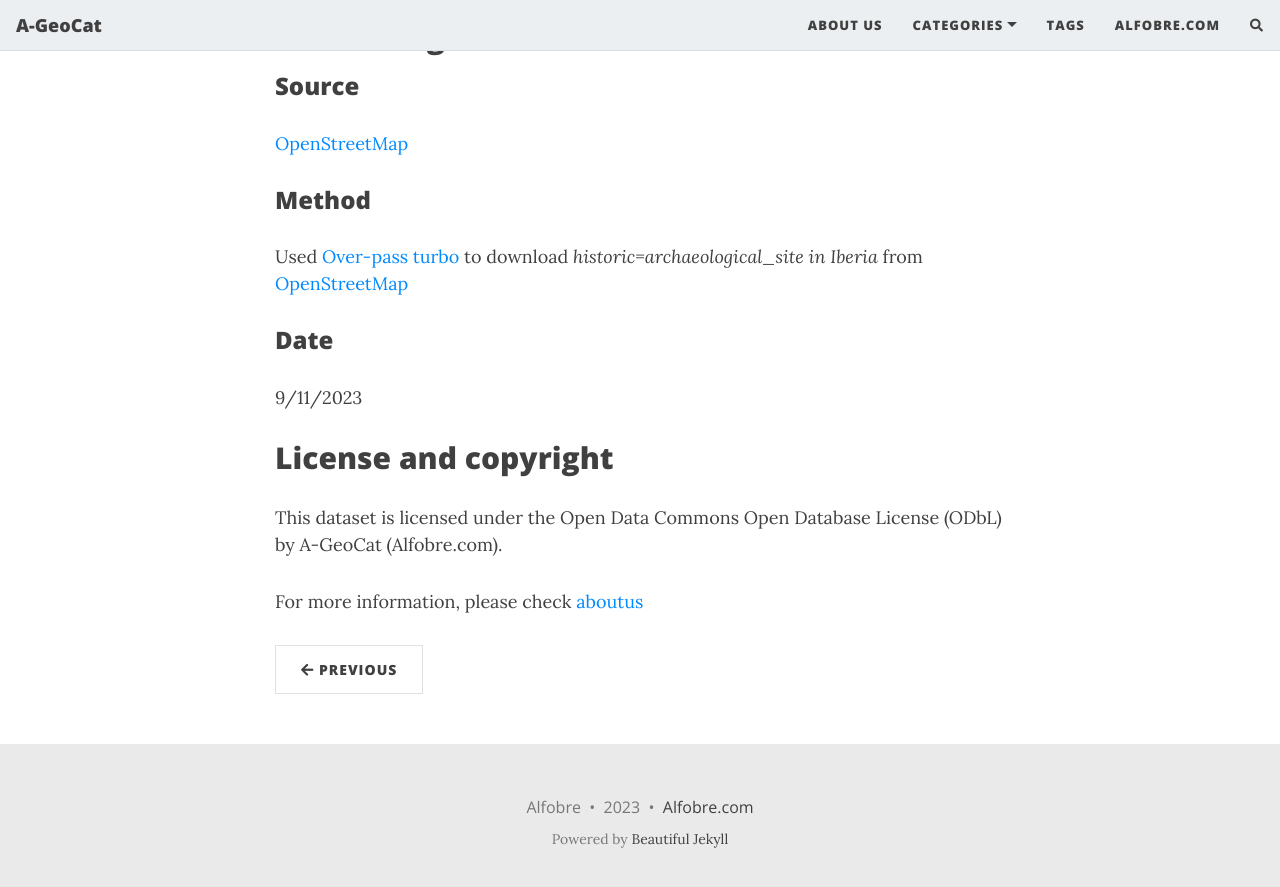
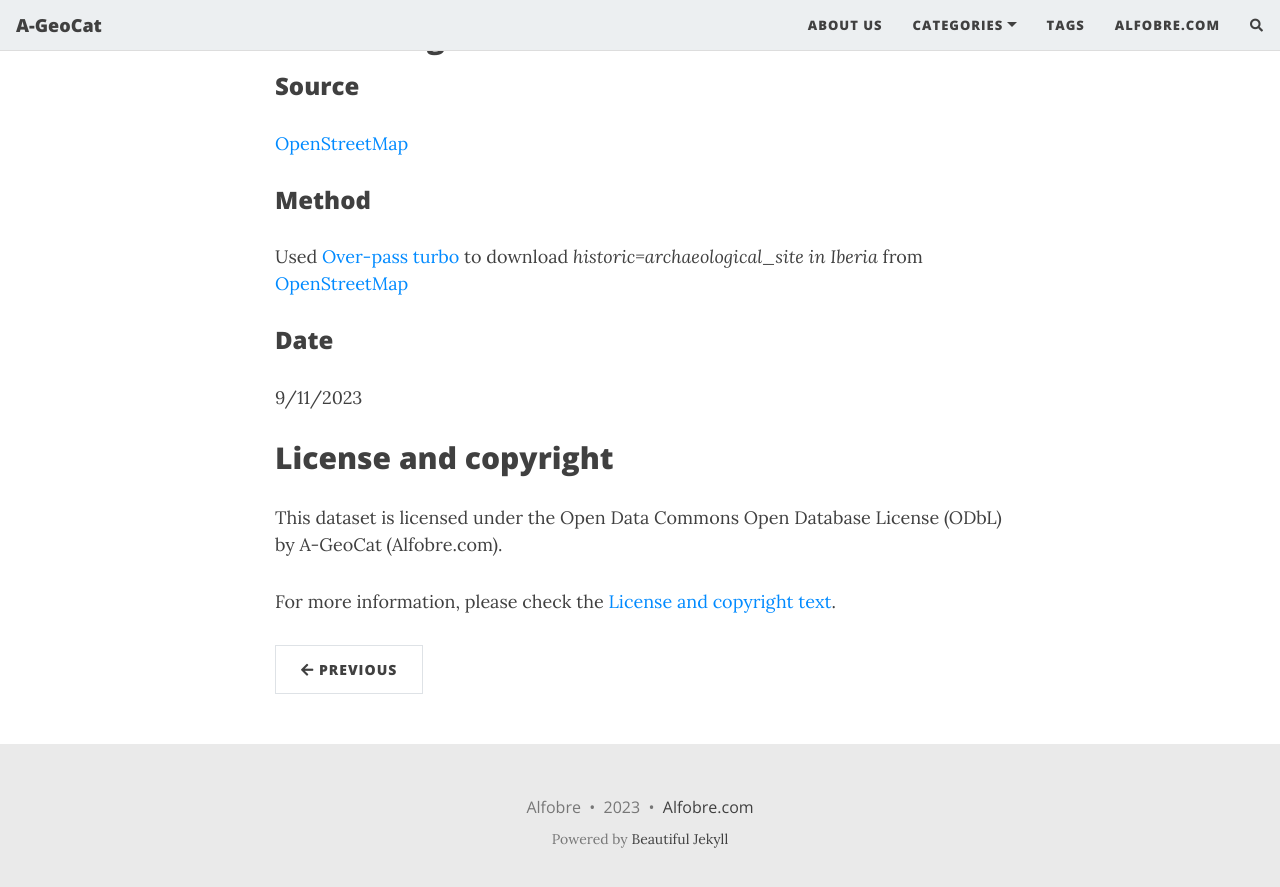
Before and after one commit to projetoalfobre/a-geocat, a Jekyll site: the page built from _posts/2023-11-30-portuguese-army-during-colonial-war.md, in a window 1280 px wide and 900 px high, scrolled down 774 px. Shown: the top 887 px of the window. Built offline with Jekyll 4.4.1, drawn with Linux system fonts in a browser that asks for light colours; nearby versions of some CDN libraries; comment, search, counter and statistics services are not loaded.

Commit message:
Update 2023-11-30-portuguese-army-during-colonial-war.md

```diff
--- a/_posts/2023-11-30-portuguese-army-during-colonial-war.md
+++ b/_posts/2023-11-30-portuguese-army-during-colonial-war.md
@@ -9,7 +9,7 @@ tags: [gpkg, portugal, xx, contemporary, africa, colonialism, guinea-bissau, ang
 author:
 categories: [Africa]
 published: true
-status: wip
+status: WIP
 last-updated:
 ---
 
@@ -36,4 +36,4 @@ Used [Over-pass turbo](https://overpass-turbo.eu/) to download *historic=archaeo
 ## License and copyright
 This dataset is licensed under the Open Data Commons Open Database License (ODbL) by A-GeoCat (Alfobre.com).
 
-For more information, please check [aboutus](../aboutus/)
+For more information, please check the [License and copyright text](../aboutus/).
```
